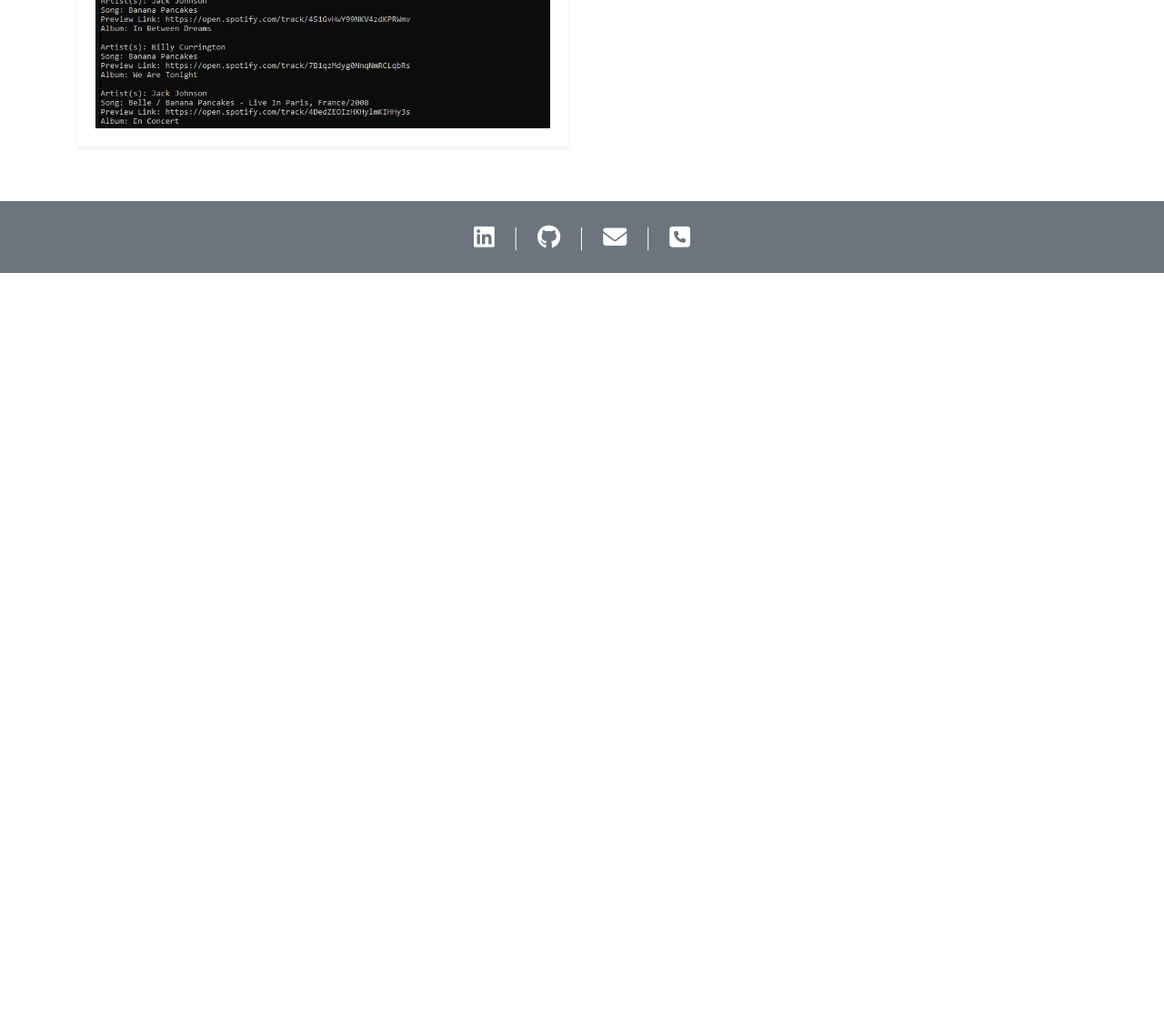
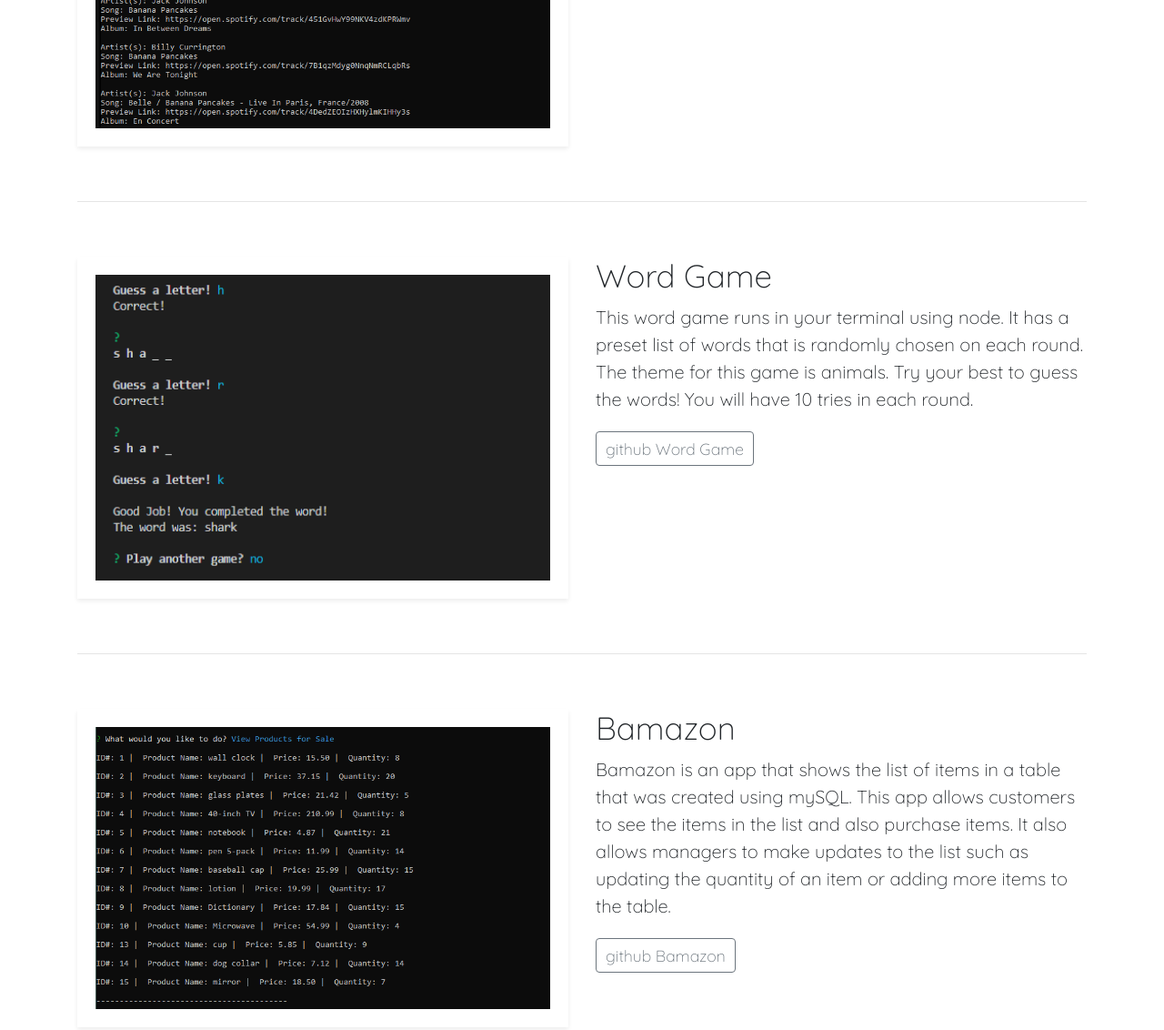
Before and after one commit to chlee83/Portfolio, a plain HTML site: page index.html in a window 1280 px wide. Shown: the part 3187-4319 px from the top of the page at 91% size. Before the commit the page ends 3487 px from the top, so only its background shows below. Drawn offline with nearby package versions, Linux system fonts and the light colour scheme.

Commit message:
updated projects

```diff
--- a/index.html
+++ b/index.html
@@ -169,6 +169,40 @@
             </div>
         </div>
 
+        <hr>
+
+       <!--Constructor Word Game-->
+       <div class="row my-5">
+            <div class="col-md-6">
+                    <a href="https://github.com/chlee83/constructor-word-game" target="_blank"><img src="assets/images/constructor.png" class="shadow-sm p-3 bg-white"></a>
+            </div>
+            <div class="col-md-6">
+                <h3>Word Game</h3>
+                <p>This word game runs in your terminal using node. It has a preset list of words that is randomly chosen on each round.
+                    The theme for this game is animals. Try your best to guess the words! You will have 10 tries in each round.
+                </p>
+                <a href="https://github.com/chlee83/constructor-word-game" class="btn btn-outline-secondary btn-sm">github Word Game</a>
+            </div>
+        </div>
+
+        <hr>
+
+        <!--Constructor Word Game-->
+       <div class="row my-5">
+            <div class="col-md-6">
+                    <a href="https://github.com/chlee83/bamazon" target="_blank"><img src="assets/images/bamazon.png" class="shadow-sm p-3 bg-white"></a>
+            </div>
+            <div class="col-md-6">
+                <h3>Bamazon</h3>
+                <p>Bamazon is an app that shows the list of items in a table that was created using mySQL.
+                    This app allows customers to see the items in the list and also purchase items.
+                    It also allows managers to make updates to the list such as updating the quantity of an item or adding more items to the table.
+                </p>
+                <a href="https://github.com/chlee83/bamazon" class="btn btn-outline-secondary btn-sm">github Bamazon</a>
+            </div>
+        </div>
+
+        <!-- closing end div-->
     </div>
 
 
```
Also changed, not shown: assets/images/bamazon.png (added), assets/images/constructor.png (added).
